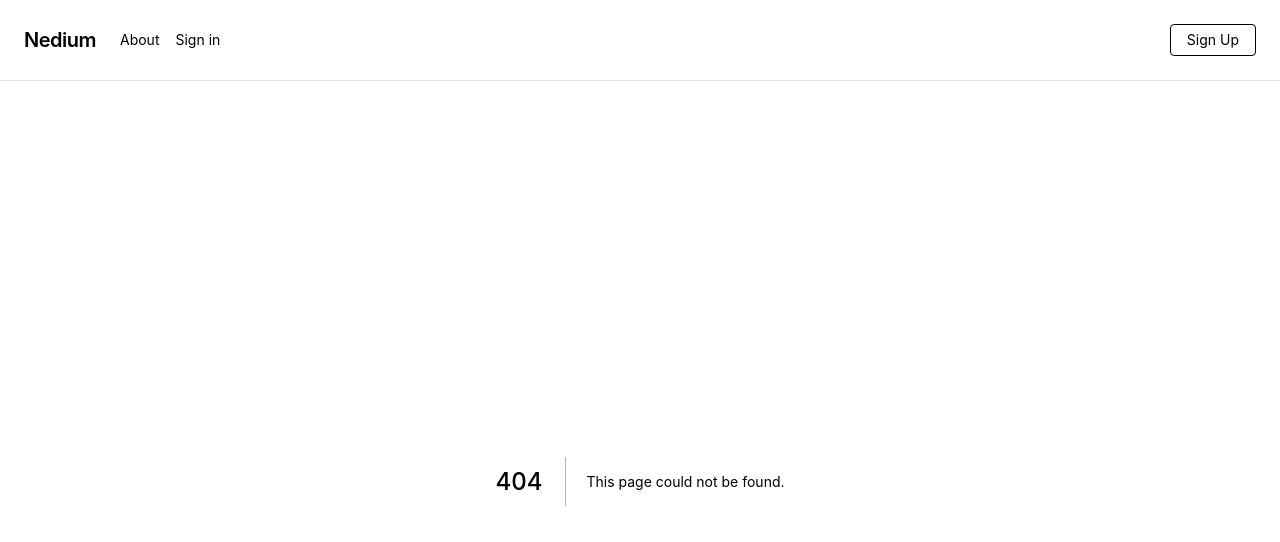
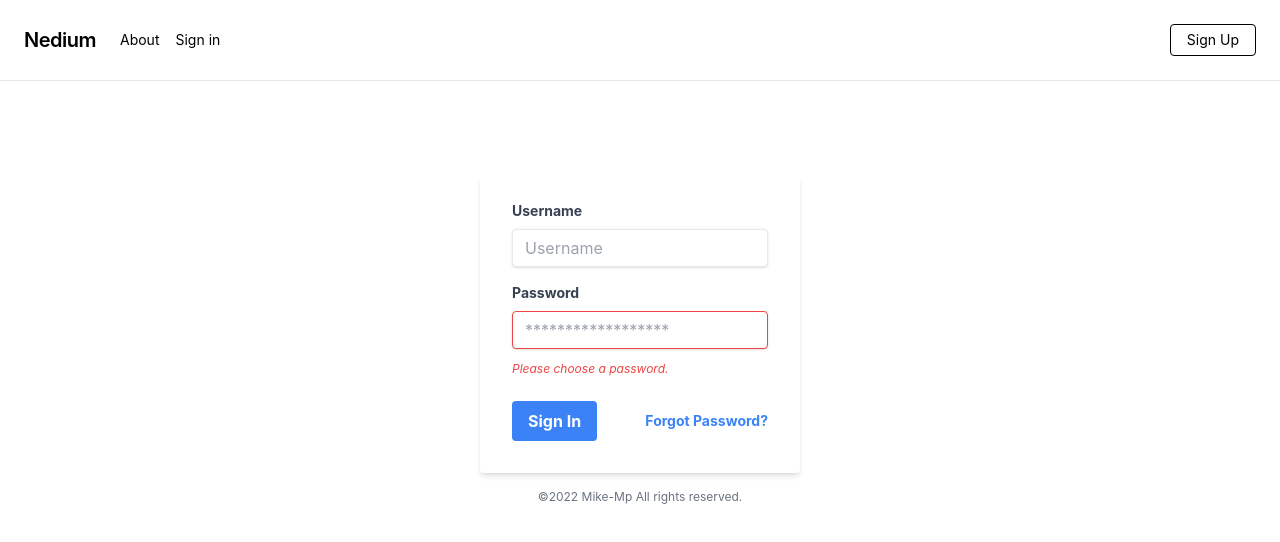
Before and after one commit to Mike-Mp/Nedium, a Next.js app: page /signin in a window 1280 px wide. Before the commit this address had no page. Shown: the top 542 px of the page. Built offline with nearby package versions, Linux system fonts and the light colour scheme.

Commit message:
add signin page and form

```diff
--- a/components/Nav.tsx
+++ b/components/Nav.tsx
@@ -20,7 +20,7 @@
                     About
                 </a>
             </Link>
-            <Link href="/login" >
+            <Link href="/signin" >
                 <a className="block mt-6 lg:inline-block lg:mt-0 text-teal-lighter mr-4">
                     Sign in
                 </a>
--- /dev/null
+++ b/pages/signin.tsx
@@ -0,0 +1,36 @@
+import {NextPage} from 'next'
+
+const Signin: NextPage = () => {
+    return (
+        <div className="w-full max-w-xs mx-auto mt-24">
+            <form className="bg-white shadow-md rounded px-8 pt-6 pb-8 mb-4">
+                <div className="mb-4">
+                <label className="block text-gray-700 text-sm font-bold mb-2" htmlFor="username">
+                    Username
+                </label>
+                <input className="shadow appearance-none border rounded w-full py-2 px-3 text-gray-700 leading-tight focus:outline-none focus:shadow-outline" id="username" type="text" placeholder="Username" />
+                </div>
+                <div className="mb-6">
+                <label className="block text-gray-700 text-sm font-bold mb-2" htmlFor="password">
+                    Password
+                </label>
+                <input className="shadow appearance-none border border-red-500 rounded w-full py-2 px-3 text-gray-700 mb-3 leading-tight focus:outline-none focus:shadow-outline" id="password" type="password" placeholder="******************" />
+                <p className="text-red-500 text-xs italic">Please choose a password.</p>
+                </div>
+                <div className="flex items-center justify-between">
+                <button className="bg-blue-500 hover:bg-blue-700 text-white font-bold py-2 px-4 rounded focus:outline-none focus:shadow-outline" type="button">
+                    Sign In
+                </button>
+                <a className="inline-block align-baseline font-bold text-sm text-blue-500 hover:text-blue-800" href="#">
+                    Forgot Password?
+                </a>
+                </div>
+            </form>
+            <p className="text-center text-gray-500 text-xs">
+        &copy;2022 Mike-Mp All rights reserved.
+            </p>
+        </div>
+)
+}
+
+export default Signin;
```
